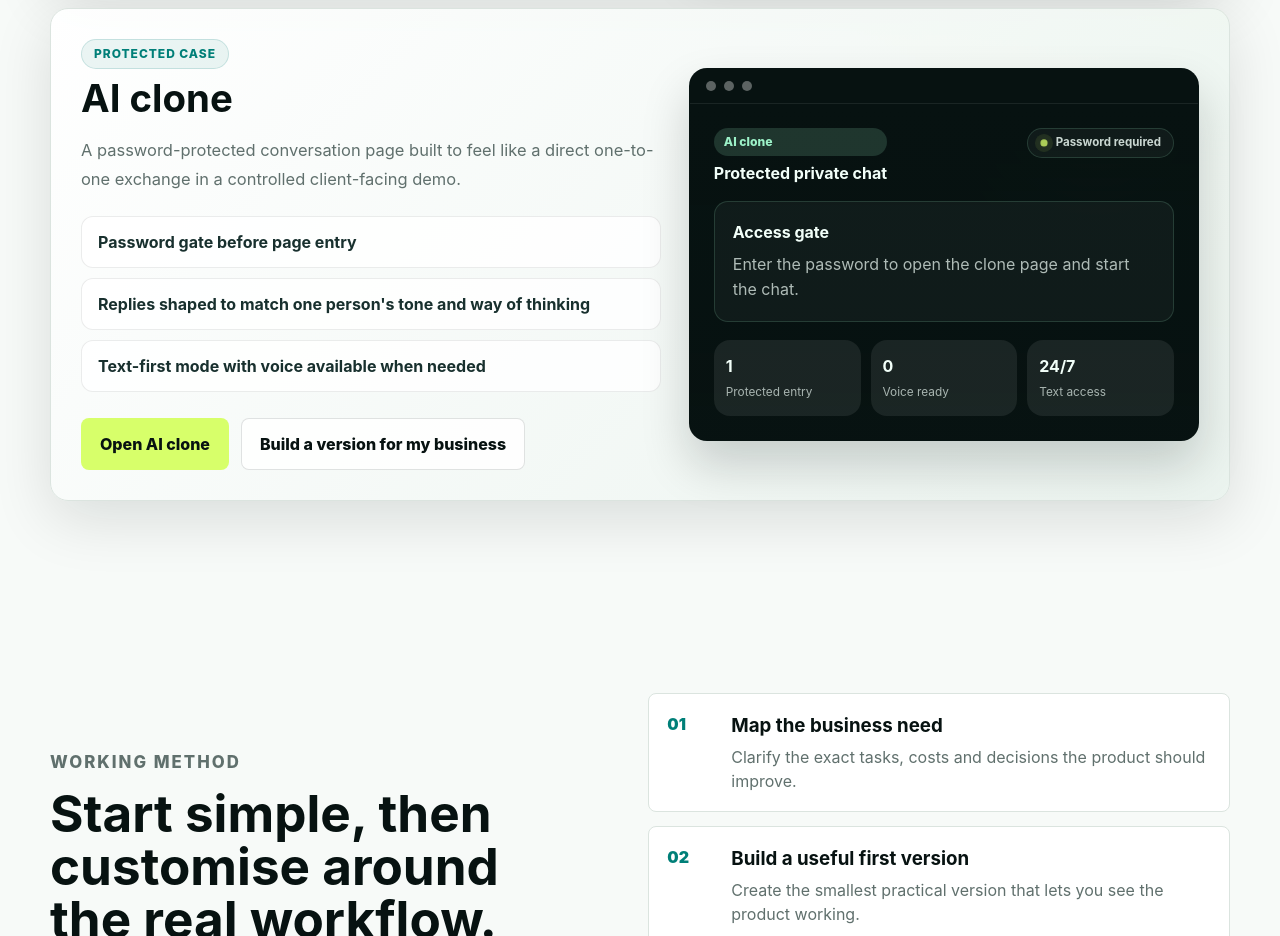
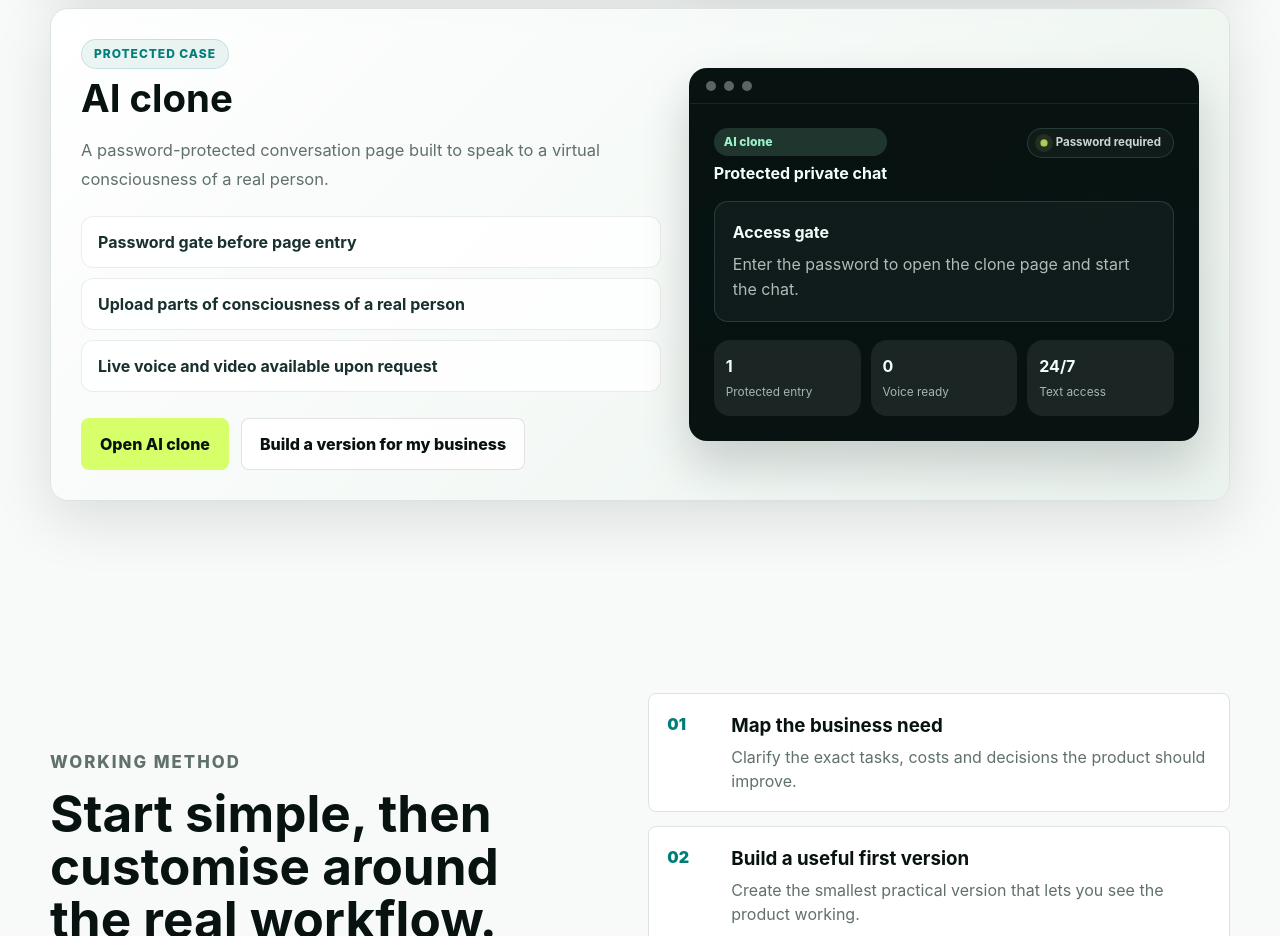
Before and after one commit to DDRZH/DDRZH, a website: page index.html in a window 1280 px wide. Shown: the part 4420-5356 px from the top of the page. Drawn offline with Linux system fonts and the light colour scheme.

Commit message:
Update AI clone case copy

```diff
--- a/i18n.js
+++ b/i18n.js
@@ -136,11 +136,11 @@
     "AI clone": "AI 克隆",
     "A password-protected conversational clone page that packages persona grounding into a controlled client-facing demo.":
       "一个带密码保护的对话式克隆页面，用接近真人的一对一交流体验来做可控的客户展示 Demo。",
-    "A password-protected conversation page built to feel like a direct one-to-one exchange in a controlled client-facing demo.":
-      "一个带密码保护的对话页面，强调接近真人的一对一交流感，用于可控的客户展示 Demo。",
+    "A password-protected conversation page built to speak to a virtual consciousness of a real person.":
+      "一个带密码保护的对话页面，用来与真实人物的虚拟意识交流。",
     "Password gate before page entry": "进入页面前先做密码验证",
-    "Replies shaped to match one person's tone and way of thinking": "回复会尽量贴近某个人的语气和思考方式",
-    "Text-first mode with voice available when needed": "默认文字优先，需要时也可以接入语音",
+    "Upload parts of consciousness of a real person": "上传真实人物的部分意识",
+    "Live voice and video available upon request": "可按需提供实时语音和视频",
     "Open AI clone": "打开 AI 克隆",
     "Protected private chat": "受保护的私密对话",
     "Password required": "需要密码",
--- a/index.html
+++ b/index.html
@@ -333,13 +333,12 @@
             <span class="case-label">Protected case</span>
             <h3>AI clone</h3>
             <p>
-              A password-protected conversation page built to feel like a direct one-to-one exchange in a controlled
-              client-facing demo.
+              A password-protected conversation page built to speak to a virtual consciousness of a real person.
             </p>
             <div class="case-points" aria-label="Case highlights">
               <div>Password gate before page entry</div>
-              <div>Replies shaped to match one person's tone and way of thinking</div>
-              <div>Text-first mode with voice available when needed</div>
+              <div>Upload parts of consciousness of a real person</div>
+              <div>Live voice and video available upon request</div>
             </div>
             <div class="case-actions">
               <a class="button button-primary" href="ai-clone-case.html">Open AI clone</a>
```
